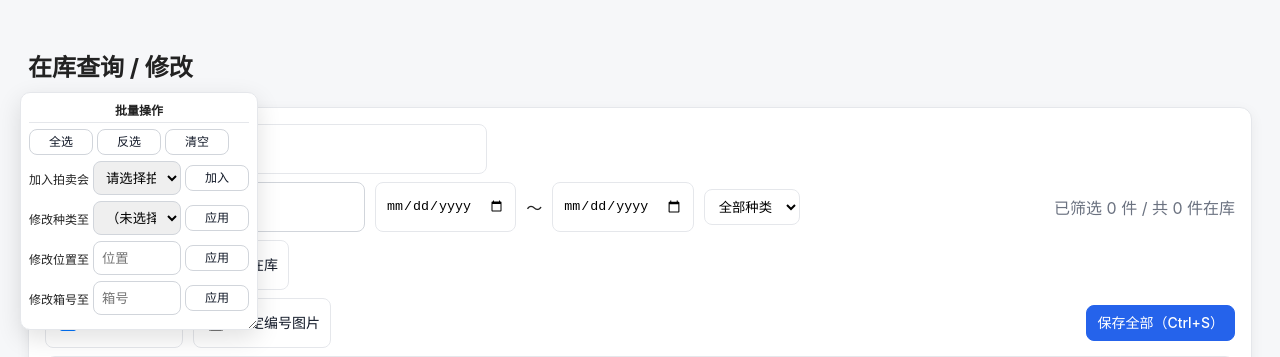
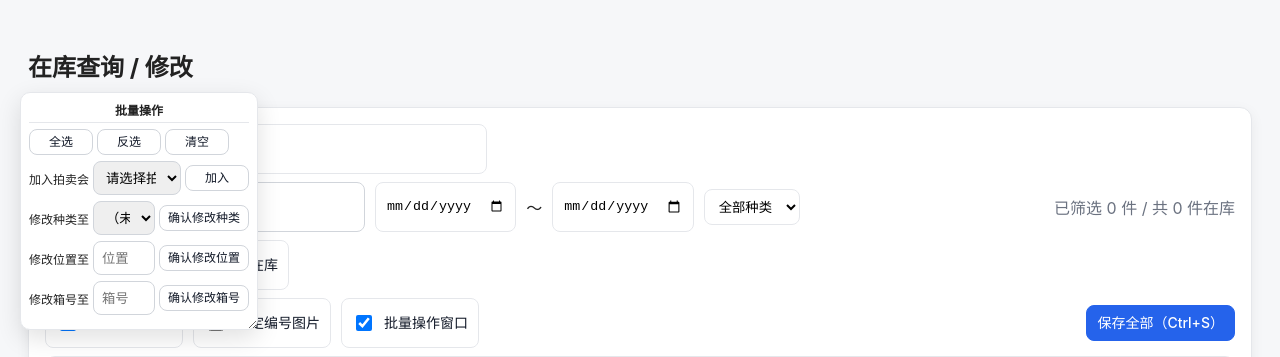
Before and after one commit to AlanZhangOsaka/auction_system, a Flask app: page /inventory/list in a window 1280 px wide. Shown: the part 48-405 px from the top of the page. Run offline with Flask 3, Linux system fonts and the light colour scheme; data that the repository does not hold is empty.

Commit message:
Version 1.2.2 – 2025-12-03 Changed / Added
新增：批量操作窗口默认打开，并由顶栏开关控制显示/隐藏，再次打开自动重置位置与尺寸。

优化：批量操作窗口三个按钮文案统一为：

「确认修改种类」

「确认修改位置」

「确认修改箱号」

新增：箱号输入框支持下拉选择（来自数据库箱号列表），并支持手动输入新箱号。

新增：行内“位置/箱号”栏目改为可编辑模式（上下两行）：

上：位置可手动编辑

下：箱号可下拉选择或手动输入

均支持 Ctrl+S 保存

完善：批量修改箱号与行内箱号保持一致逻辑（带下拉 + 手输）。

修正：拍卖会回数在列表页实时正确显示（包含批量加入后即时更新）

```diff
--- a/app.py
+++ b/app.py
@@ -2221,7 +2221,7 @@ def create_app():
             query = session.query(Item)
             if seller_code:
                 query = query.filter(Item.seller_code == seller_code)
-            # 多个出品人（多选）：seller_codes=CODE1,CODE2,...
+
             # 多个出品人（多选）：seller_codes=CODE1,CODE2,...
             if seller_codes:
                 arr = [s.strip().upper() for s in (seller_codes or '').split(',') if s.strip()]
@@ -2387,7 +2387,7 @@ def create_app():
                 for code, name in pairs:
                     seller_name_map[code] = name or code
 
-            # ===== 批量查询附属品并映射到 {item_code: [name, ...]} =====
+            # ===== 批量查询附属品并映射到 {item_code: [name, .]} =====
             from create_database import ItemAccessory  # 已有模型
 
             codes = [r.item_code for r in rows if getattr(r, "item_code", None)]
@@ -2402,7 +2402,31 @@ def create_app():
                 for c, name in pairs:
                     acc_map.setdefault(c, []).append(name or "")
 
+            # ===== 批量查询拍卖会回数映射 {item_code: [auction_order, ...]} =====
+            auction_map = {}
+            if codes:
+                try:
+                    from create_database import AuctionItem, Auction
+                    pairs2 = (
+                        session.query(AuctionItem.item_code, Auction.auction_order)
+                        .join(Auction, AuctionItem.auction_id == Auction.auction_id)
+                        .filter(AuctionItem.item_code.in_(codes))
+                        .all()
+                    )
+                    for c, order in pairs2:
+                        if order is None:
+                            continue
+                        auction_map.setdefault(c, []).append(order)
+                except Exception:
+                    auction_map = {}
+
             def to_row(x):
+                # 把拍卖会 order 转成 “xx回、yy回” 这样的字符串
+                orders = auction_map.get(x.item_code, []) or []
+                # 去重 + 排序
+                orders = sorted({o for o in orders if o is not None})
+                auction_label = "、".join(f"{o}回" for o in orders)
+
                 return {
                     "item_code": x.item_code,
                     "item_name": x.item_name,
@@ -2423,6 +2447,7 @@ def create_app():
                     "item_inscription": x.item_inscription,
                     "item_description": x.item_description,
                     "accessories_text": "、".join(acc_map.get(x.item_code, [])),  # 来自 item_accessories
+                    "auction_label": auction_label,
                 }
 
             return jsonify({
--- a/templates/inventory/list.html
+++ b/templates/inventory/list.html
@@ -75,6 +75,12 @@
       <span>固定编号图片</span>
     </label>
 
+    <!-- 新增：控制批量操作窗口显示的勾选框 -->
+    <label class="btn toggle">
+      <input type="checkbox" id="bulk-toggle">
+      <span>批量操作窗口</span>
+    </label>
+
     <div class="spacer"></div>
 
     <button id="save-all" class="btn primary">保存全部（Ctrl+S）</button>
@@ -83,7 +89,7 @@
 
 
       <!-- 左侧常驻批量操作面板 -->
-<div id="bulk-panel" class="bulk-panel">
+<div id="bulk-panel" class="bulk-panel draggable resizable" style="display:none;">
   <div class="bulk-title" id="bulk-panel-drag">批量操作</div>
   <div class="bulk-buttons">
     <button type="button" class="btn sm" id="bulk-select-all">全选</button>
@@ -104,17 +110,17 @@
   <div class="bulk-field">
     <label>修改种类至</label>
     <select id="bulk-cat" class="input"></select>
-    <button type="button" class="btn sm" id="bulk-apply-cat">应用</button>
+    <button type="button" class="btn sm" id="bulk-apply-cat">确认修改种类</button>
   </div>
   <div class="bulk-field">
     <label>修改位置至</label>
     <input id="bulk-loc" class="input" placeholder="位置">
-    <button type="button" class="btn sm" id="bulk-apply-loc">应用</button>
+    <button type="button" class="btn sm" id="bulk-apply-loc">确认修改位置</button>
   </div>
   <div class="bulk-field">
     <label>修改箱号至</label>
-    <input id="bulk-box" class="input" placeholder="箱号">
-    <button type="button" class="btn sm" id="bulk-apply-box">应用</button>
+    <input id="bulk-box" class="input" placeholder="箱号" list="box-options">
+    <button type="button" class="btn sm" id="bulk-apply-box">确认修改箱号</button>
   </div>
 </div>
 
@@ -720,9 +729,14 @@ document.addEventListener('click', (e)=>{
         <td class="td-img freeze-col freeze-2">${imgHtml}</td>
         <!-- 冻结列3：拍卖会（移位后） -->
         <td class="td-center" data-col="auction">${auction}</td>
-        <td>${locBox}</td>
+        <td>
+          ${inp(location, 'item_location', '位置')}
+          <br>
+          ${inp(box, 'item_box_code', '箱号').replace('<input ', '<input list="box-options" ')}
+        </td>
         <td>${selCat(cat)}</td>
         <td>${inp(name, 'item_name', '名称')}</td>
+
         <td>${seller}</td>
         <td>${inp(size, 'item_size', '尺寸')}</td>
         <td class="td-center">${inpNum(sp, 'starting_price', '起拍价')}</td>
@@ -818,6 +832,7 @@ await resetAndLoad(buildQuery());
 // —— 选项缓存（页面首次加载时拉一次）——
 window.SELLER_OPTIONS = [];  // [{code,name,display}]
 window.CAT_OPTIONS = [];     // ["书画","杂项",...]
+window.BOX_OPTIONS   = [];   // ["H01","H02",...]
 /* 由 AU.Dict 提供 */       // ["盒","签",...]
 
 async function preloadOptions(){
@@ -833,6 +848,24 @@ async function preloadOptions(){
     const rc = await fetch('/api/settings/item_categories'); const cats = await rc.json();
     window.CAT_OPTIONS = (cats && cats.items) ? cats.items : [];
 
+    // 箱号（从 /api/settings/boxes/list 读取）
+    const rb    = await fetch('/api/settings/boxes/list');
+    const boxes = await rb.json();
+    const items = (boxes && boxes.items) ? boxes.items : [];
+    window.BOX_OPTIONS = items
+      .map(b => (b && (b.name || b.box_code || '')) || '')
+      .filter(Boolean);
+
+    const boxList = document.getElementById('box-options');
+    if (boxList) {
+      boxList.innerHTML = '';
+      window.BOX_OPTIONS.forEach(code => {
+        const opt = document.createElement('option');
+        opt.value = code;
+        boxList.appendChild(opt);
+      });
+    }
+
     // 附属品类型
     const ra = await fetch('/api/settings/accessory_types'); const acc = await ra.json();
     /* 由 AU.Dict 提供 */
@@ -1456,6 +1490,31 @@ function toggleRowByCheckbox(cb){
   const btnNone = document.getElementById('bulk-select-none');
   const btnClear = document.getElementById('bulk-select-clear');
   const selAll = document.getElementById('select-all');
+    // === 批量操作窗口：用勾选框控制显示/隐藏 ===
+  const bulkToggle = document.getElementById('bulk-toggle');
+  const bulkPanel  = document.getElementById('bulk-panel');
+
+  if (bulkToggle && bulkPanel) {
+    // 页面初始：按照勾选状态显示/隐藏（默认没勾选就是隐藏）
+    const applyBulkToggle = () => {
+      if (bulkToggle.checked) {
+        // 每次重新打开时重置位置和尺寸
+        bulkPanel.style.display = 'block';
+        bulkPanel.style.left    = '';
+        bulkPanel.style.top     = '';
+        bulkPanel.style.width   = '';
+        bulkPanel.style.height  = '';
+      } else {
+        bulkPanel.style.display = 'none';
+      }
+    };
+
+    bulkToggle.addEventListener('change', applyBulkToggle);
+    // 初始执行一次
+    bulkToggle.checked = true;
+    applyBulkToggle();
+  }
+
 
 if (selAll) {
   selAll.addEventListener('change', () => {
```
Also changed, not shown: other parts of templates/inventory/list.html (+4 -0 lines).
